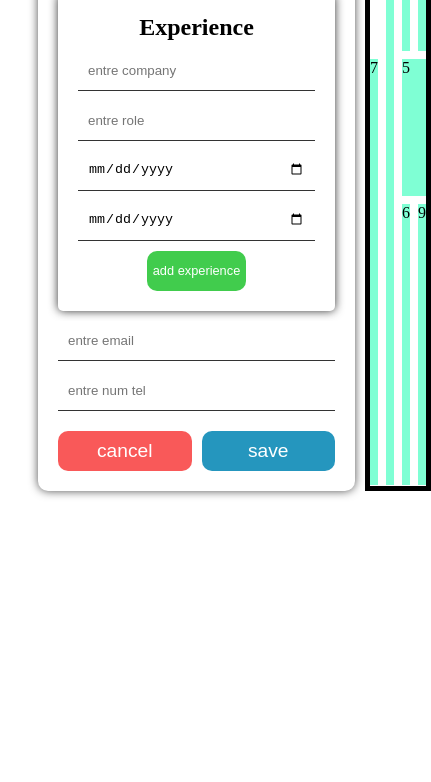
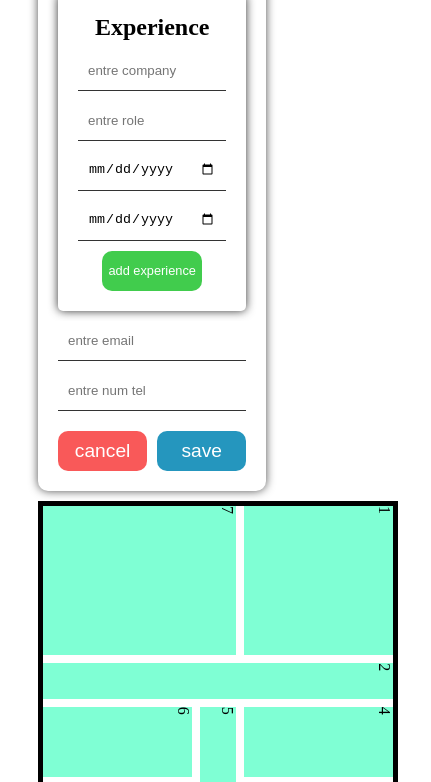
Before and after one commit to ayoub-elkhadir-d/worksphere, a plain HTML site: page index.html in a window 390 px wide. Shown: the part 274-1056 px from the top of the page, 431 px wide, since content can reach past the window. Before the commit the page ends 844 px from the top, so only its background shows below. Drawn offline with Linux system fonts and the light colour scheme.

Commit message:
i add responsive

```diff
--- a/styles.css
+++ b/styles.css
@@ -3,14 +3,15 @@ body{
 }
 
 .container{
-    width: 100%;
+
     display: flex;
     gap: 10px;
+
 }
 
 
 .right_bar{
-    width: 400px;
+    width:20%;
     background: #ffffff;
     box-shadow: 0px 0px 10px rgb(80, 80, 80);
     padding: 20px;
@@ -65,15 +66,18 @@ h1{
     margin: 0px;
 }
 .parent {
-    flex: 1;
+    width: 79%;
+    height: 600px;
+
+    flex-shrink: 0;
     display: grid;
-    grid-template-columns: repeat(5, 1fr);
-    grid-template-rows: repeat(5, 1fr);
+    grid-template-columns: 1fr 1fr 0.5fr 1fr 1fr;
+    grid-template-rows: 1fr 1fr 0.5fr 1fr 1fr;
     gap: 8px;
     border: black solid 5px;
 }
 .div1 {
-    height: 200px;
+
     background-color: aquamarine;
     grid-column: span 2 / span 2;
     grid-row: span 2 / span 2;
@@ -81,6 +85,7 @@ h1{
 
 .div2 {
       background-color: aquamarine;
+
     grid-row: span 5 / span 5;
     grid-column-start: 3;
 }
@@ -88,6 +93,7 @@ h1{
 .div4 {
       background-color: aquamarine;
     grid-row: span 2 / span 2;
+
     grid-column-start: 4;
 }
 
@@ -125,4 +131,41 @@ h1{
     grid-row: span 2 / span 2;
     grid-column-start: 5;
     grid-row-start: 4;
+
 }
+@media (max-width: 1279px) {
+    .container {
+     flex-direction: column;
+     transition: all 5s;
+}
+.right_bar{
+    width: 60%;
+}
+}
+@media (max-width: 1024px) {
+   .parent{
+    width: 600px;
+    height: 600px;
+    transform: rotate(90deg);
+   }
+}
+@media (max-width: 750px) {
+   .parent{
+    width: 450px;
+    height: 450px;
+
+   }
+}
+@media (max-width: 480px) {
+   .parent{
+    width: 350px;
+    height: 350px;
+   }
+}
+@media (max-width: 360px) {
+   .parent{
+    width: 200px;
+    height: 200px;
+
+   }
+}
--- a/work.js
+++ b/work.js
@@ -61,6 +61,7 @@ function Disply_Img(){
 
   })
 }
+
 Disply_Img()
 
 function clear_inputs(inputs){
@@ -113,10 +114,11 @@ button_submit.addEventListener("click",()=>{
       inputs.classList.remove("valid-input");
     }
   }
+
+  console.log(is_valid())
   if(is_valid()){
-
     console.log(get_data())
      clear_inputs(allinputs)
-  }
+  }else return
 
 })
```
